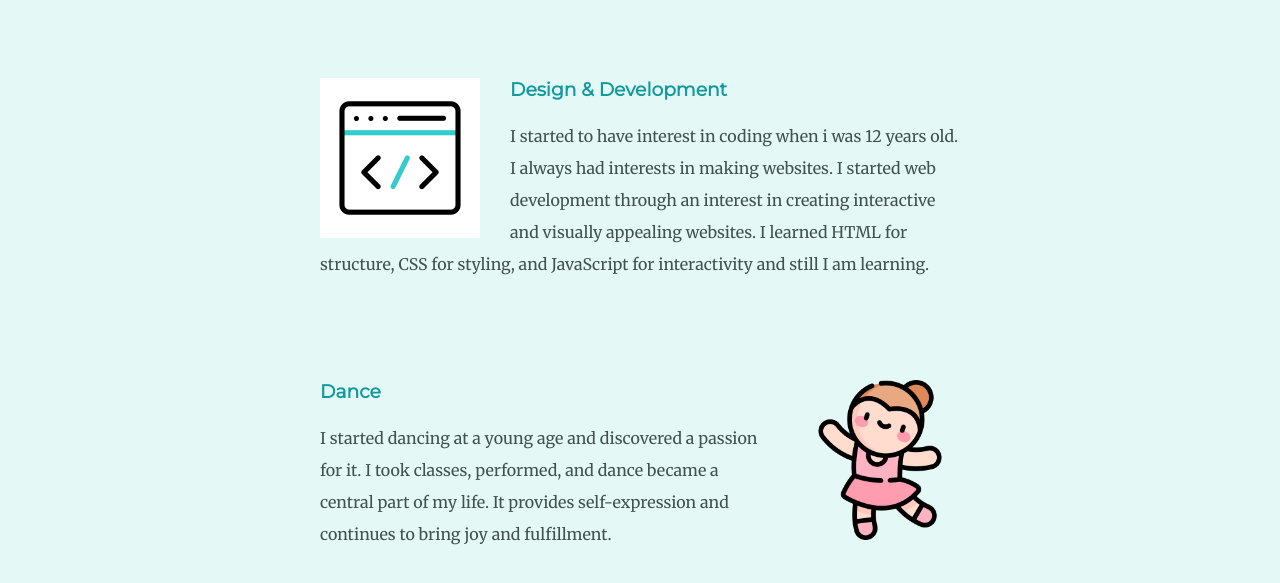
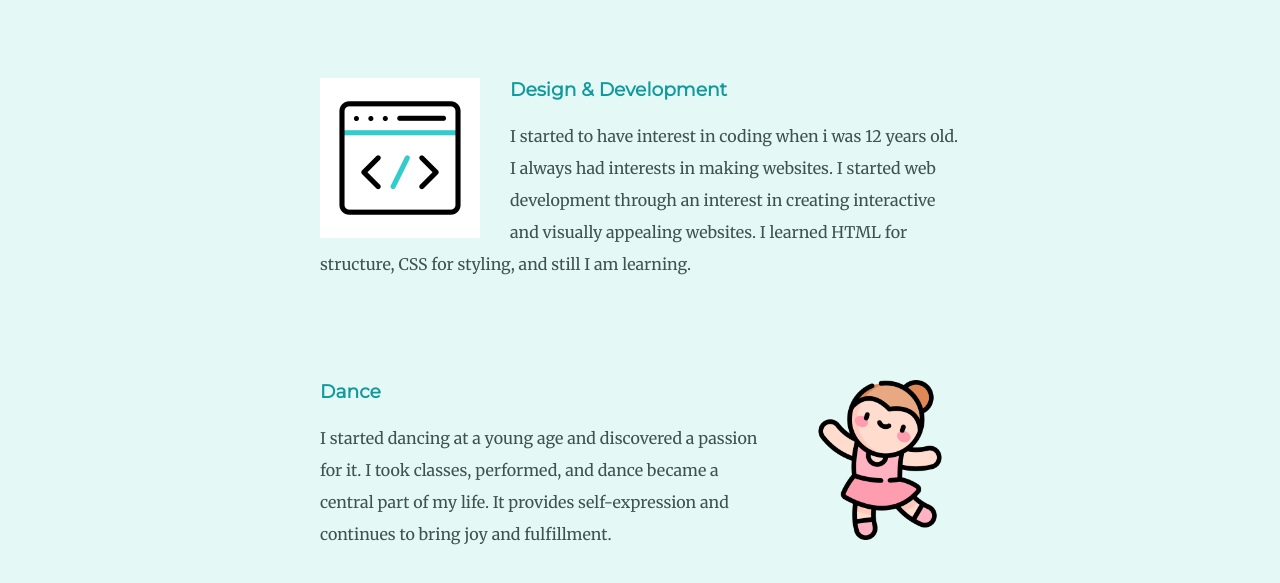
Before and after one commit to savonashrestha/portfolio, a plain HTML site: page skills.html in a window 1280 px wide. Shown: the part 265-848 px from the top of the page. Drawn offline with Linux system fonts and the light colour scheme.

Commit message:
Update skills.html

```diff
--- a/skills.html
+++ b/skills.html
@@ -28,7 +28,7 @@
           <div class="skill-row">
             <img class="code-img" src="design.gif" alt="design">
             <h3>Design & Development</h3>
-            <p>I started to have interest in coding when i was 12 years old. I always had interests in making websites. I started web development through an interest in creating interactive and visually appealing websites. I learned HTML for structure, CSS for styling, and JavaScript for interactivity and still I am learning.</p>
+            <p>I started to have interest in coding when i was 12 years old. I always had interests in making websites. I started web development through an interest in creating interactive and visually appealing websites. I learned HTML for structure, CSS for styling, and still I am learning.</p>
           </div>
         <div class="skill-row">
           <img class="dance-img" src="ballet.png" alt="dance">
```
